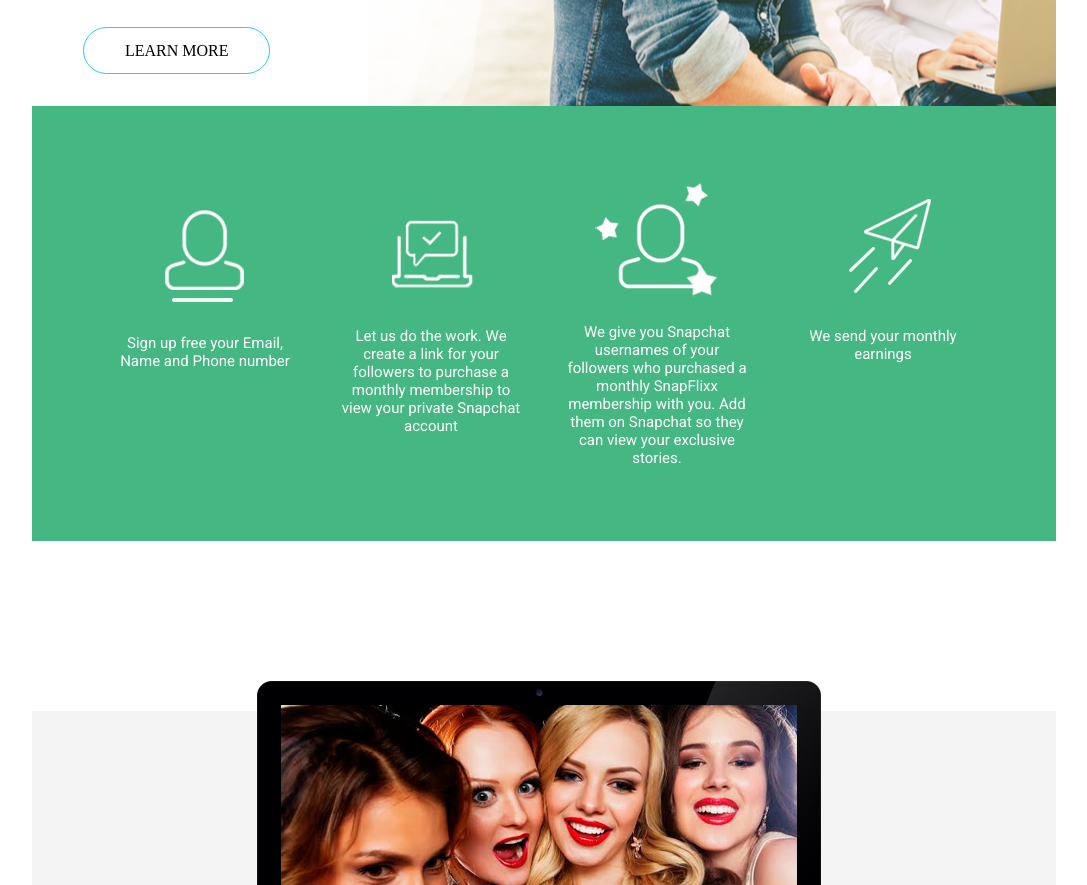
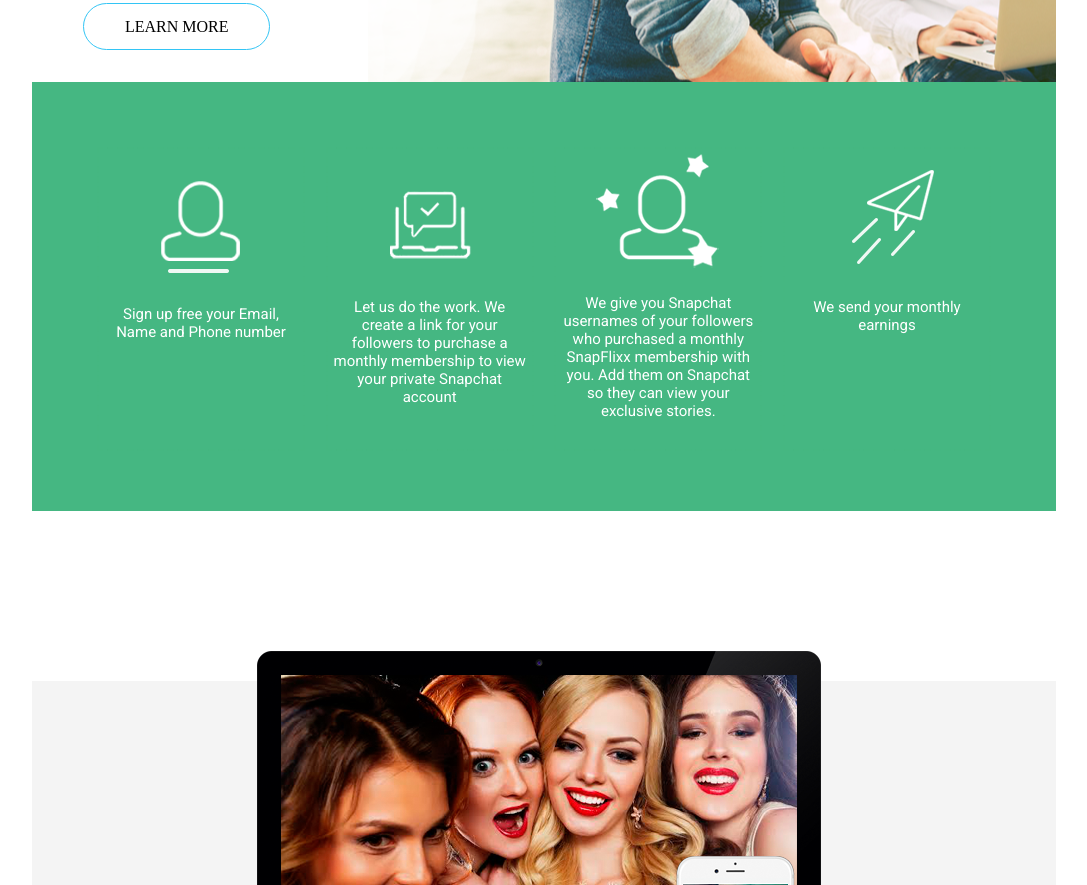
Before and after one commit to Sansanchik/Snapfixx, a plain HTML site: page index.html in a window 1280 px wide. Shown: the part 1323-2208 px from the top of the page, without its empty margins (96-1183 px from the left). Drawn offline with nearby package versions, Linux system fonts and the light colour scheme; a script that the page names is missing.

Commit message:
Update style.css

```diff
--- a/style.css
+++ b/style.css
@@ -1,5 +1,3 @@
-font-family: 'Roboto', sans-serif;
-font-family: 'Raleway', sans-serif;
 
 body {
 	margin: 0;
@@ -8,7 +6,7 @@ body {
 }
 .container {
 	margin: 0 auto;
-	width: 1024px;
+	max-width: 1024px;
 	padding: 0 20px;
 }
 a {
@@ -64,7 +62,7 @@ header h1 {
  padding-top: 2em;
  font-family: Kartika, Arial, San-serif;
  color: white;
- font-size: 4.2em;
+ font-size: 4em;
  font-weight: bold;
  text-align: center;
  text-transform: uppercase;
@@ -178,18 +176,19 @@ header h1 {
 	box-sizing: border-box;
 	margin: 0 auto;
 	display: flex;
+	flex-wrap: wrap;
 	justify-content: space-between;
 }
 .signup-block {
 	box-sizing: border-box;
-	width: 240px;
-	height: 310px;
+	width: 13em;
+	height: 19em;
 	display: flex;
 	align-items:flex-start;
     flex-direction: column;
-    margin-right: 10px;
-    margin-left: 10px;
-    padding: 10px;
+    margin-right: 5px;
+    margin-left: 5px;
+    padding: 5px;
     text-align: center;
     border: 2px dashed #45b781;
     transition: all 0.5s ease-out;
@@ -227,8 +226,8 @@ header h1 {
 	font-size: 1.6em;
 }
 .joinup-shluxi {
-	width: 627px;
-	height: 471px;
+	width: 39.188em;
+	height: 29.438em;
 	margin: 0 auto;
 	margin-top: -30px;
 	position: relative;
@@ -237,8 +236,8 @@ header h1 {
 	background-position: center center;
 }
 .telephone-img {
-	width: 152px;
-	height: 266px;
+	width: 9.500em;
+	height: 16.625em;
 	position: absolute;
     right: 45px;
     bottom: 0;
@@ -401,3 +400,7 @@ background:url(img/prv.png) no-repeat;
 right:10px;
 background:url(img/nxt.png) no-repeat;
 }
+@media screen and (min-width:200px) and (max-width:1024px) {
+body {
+	font-size: 10px;
+}
```
